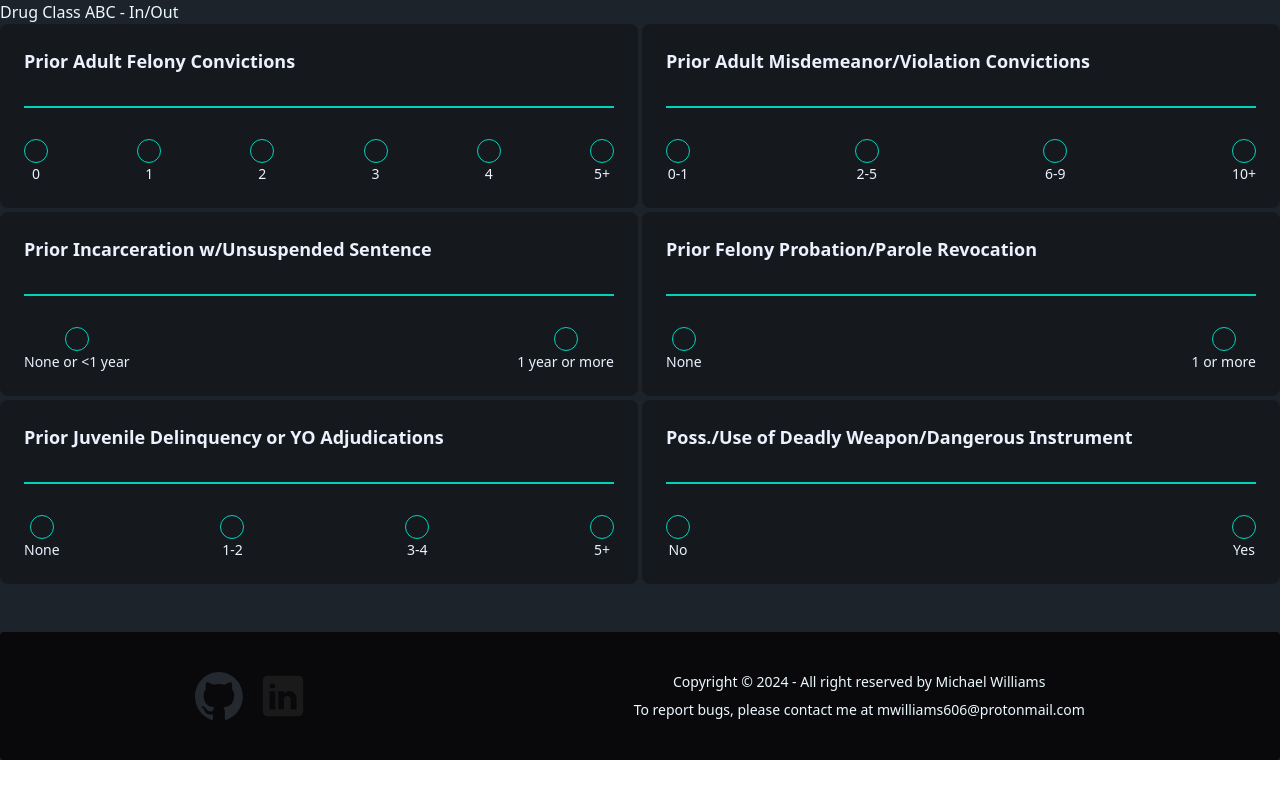
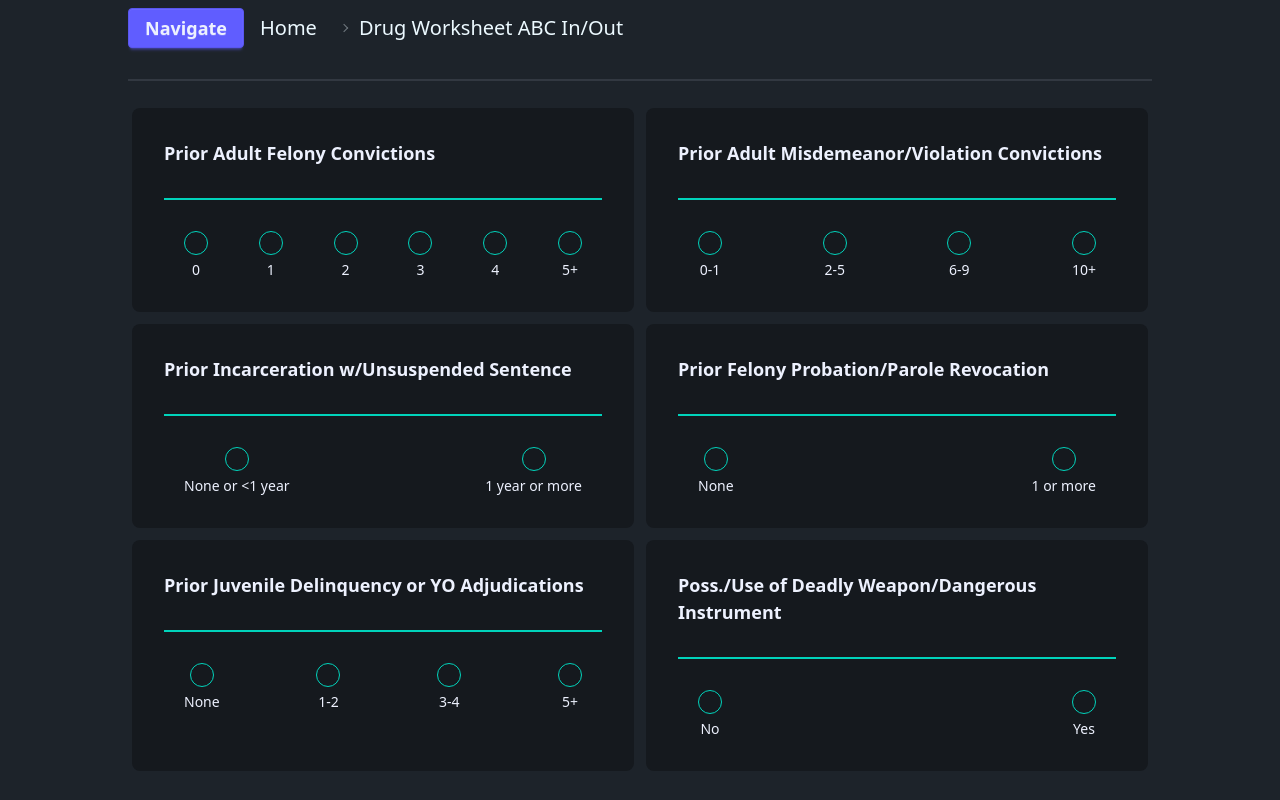
Before and after one commit to hootcode99/PrisonSentenceEstimator, a React (Vite) app: page /drug/class-abc-in-out in a window 1280 px wide. Shown: the top 800 px of the page. Built offline with nearby package versions, Linux system fonts and the light colour scheme.

Commit message:
fix spacing and add button to open navigation

```diff
--- a/src/components/Card.jsx
+++ b/src/components/Card.jsx
@@ -2,11 +2,11 @@ import React from 'react'
 
 const Card = ({title, children}) => {
     return (
-        <div className="card bg-base-300 text-primary-content w-full">
-            <div className="card-body">
+        <div className="card bg-base-300 text-primary-content w-ful m-1">
+            <div className="card-body p-8">
                 <h2 className="card-title">{title}</h2>
                 <div className="divider divider-accent"/>
-                <div className="card-actions justify-between">
+                <div className="card-actions justify-between pl-5 pr-5">
                     {children}
                 </div>
             </div>
--- a/src/components/Navbar.jsx
+++ b/src/components/Navbar.jsx
@@ -5,10 +5,20 @@ import routes from '../routes/routes';
 import ThemeController from './ThemeController';
 
 export default function Navbar({ children }) {
+    const currentRoute = routes.find(route => route.path === window.location.pathname)?.title || 'Home';
+
     return (
         <div className="drawer">
             <input id="my-drawer" type="checkbox" className="drawer-toggle" />
             <div className="drawer-content">
+                <div className="breadcrumbs text-xl flex justify-start space-x-4">
+                    <label htmlFor="my-drawer" className="btn btn-primary drawer-button text-lg">Navigate</label>
+                    <ul className="flex space-x-4">
+                        <li><a>Home</a></li>
+                        <li>{currentRoute}</li>
+                    </ul>
+                </div>
+                <div className="divider"/>
                 { children }
             </div>
             <div className="drawer-side">
--- a/src/components/PageTemplate.jsx
+++ b/src/components/PageTemplate.jsx
@@ -4,12 +4,12 @@ import Footer from './Footer';
 
 export default function PageTemplate({ children }) {
     return (
-        <>
+        <div className="w-full lg:w-4/5 mx-auto">
             <Navbar>
                 {children}
             </Navbar>
 
             <Footer />
-        </>
+        </div>
     );
 }
--- a/src/components/selectors/RadioSelect.jsx
+++ b/src/components/selectors/RadioSelect.jsx
@@ -18,12 +18,11 @@ const RadioSelect = ({ data }) => {
                     key={index}
                     className="flex flex-col items-center space-y-1"
                 >
-
                     <input
                         key={index}
                         type="radio"
                         name="radio-6"
-                        className="radio radio-accent"
+                        className="radio radio-accent mb-1"
                         value={option.value}
                         onChange={onChangeHandler}/>
                         {option.text}
--- a/src/views/Drug/DrugClassABCInOut.jsx
+++ b/src/views/Drug/DrugClassABCInOut.jsx
@@ -16,7 +16,6 @@ const DrugClassABCInOutView = () => {
 
     return (
         <div>
-            <h1>Drug Class ABC - In/Out</h1>
             <ResponsiveGrid>
                 <RadioSelect data={dataAdultFelonyConv} />
                 <RadioSelect data={dataAdultMisdemeanorConv} />
```
Lines whose indentation alone changed are shown as unchanged.
